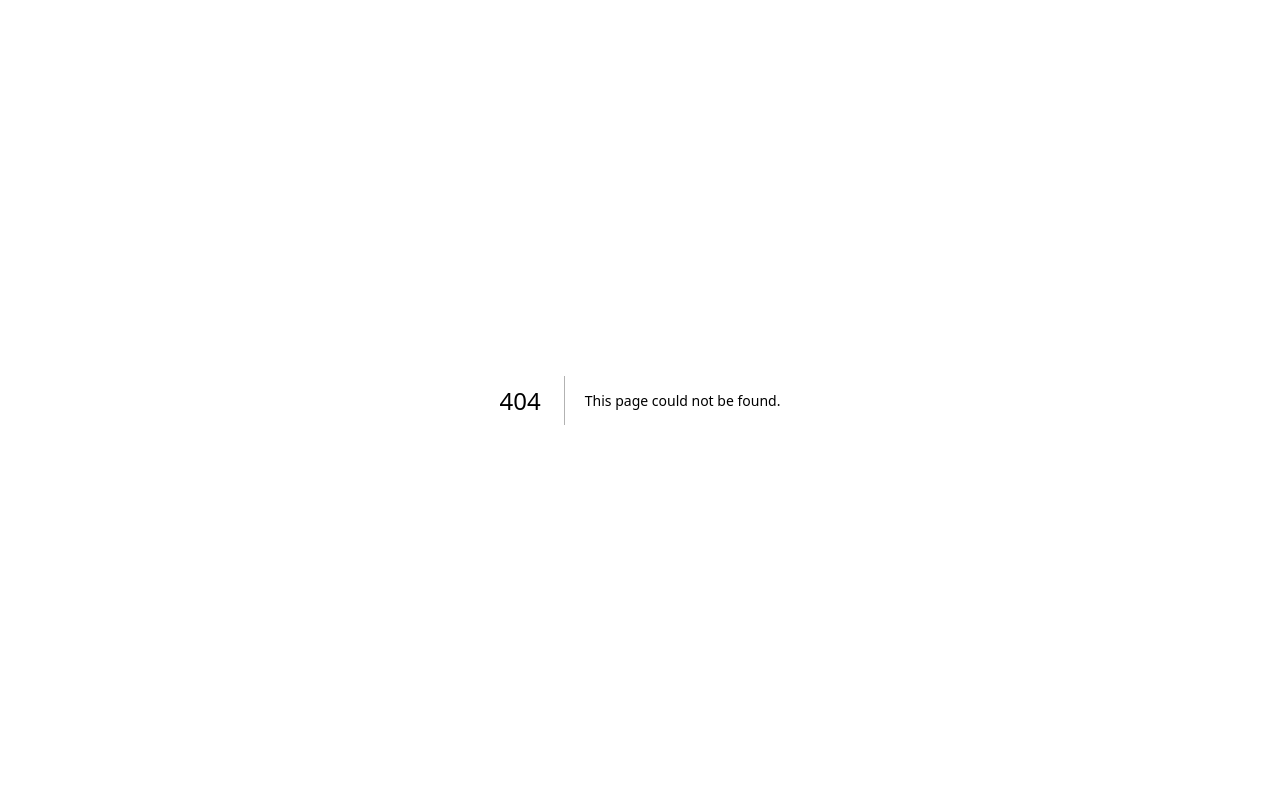
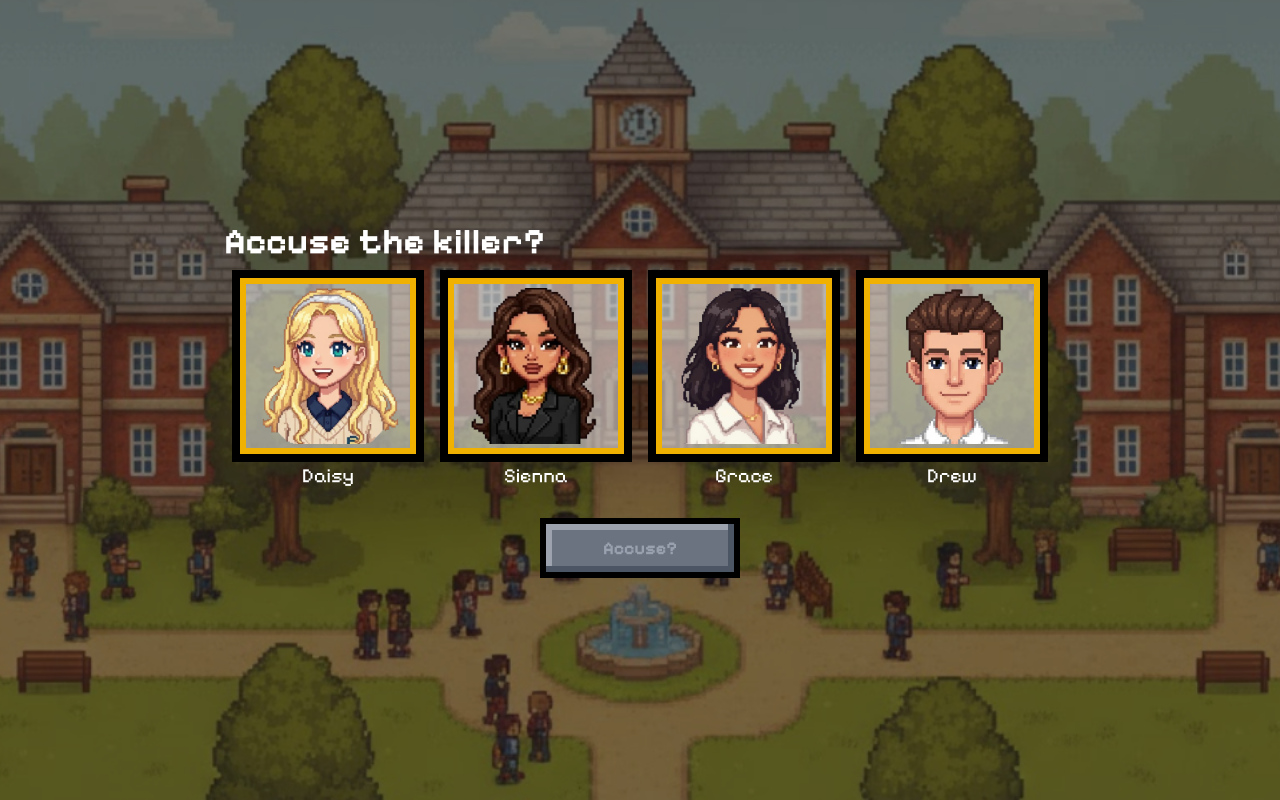
Before and after one commit to syenko/calhacks, a Next.js app in the folder frontend/: page /accuse in a window 1280 px wide. Before the commit this address had no page. Built offline with nearby package versions, Linux system fonts and the light colour scheme.

Commit message:
Stage swaps (individual -> group), constants, accuse page

```diff
--- /dev/null
+++ b/frontend/src/app/accuse/page.tsx
@@ -0,0 +1,60 @@
+"use client";
+import Background from "@/components/Background";
+import { CharacterId } from "@/data/characters";
+import CharacterHeadshot from "@/components/CharacterHeadshot";
+import PixelButton from "@/components/PixelButton";
+import { useState } from "react";
+
+export default function AccusePage() {
+    const [selectedCharacter, setSelectedCharacter] =
+        useState<CharacterId | null>(null);
+
+    const handleSelect = (character: CharacterId, selected: boolean) => {
+        if (selected) {
+            setSelectedCharacter(character);
+        } else {
+            setSelectedCharacter(null);
+        }
+    };
+
+    const handleAccuse = () => {
+        if (selectedCharacter) {
+        }
+    };
+
+    return (
+        <div>
+            <Background src={"/backgrounds/outside.png"} opacity={100} />
+            <div className="text-4xl text-white font-bold">
+                Accuse the killer?
+            </div>
+            <div className="flex flex-row">
+                {Object.values(CharacterId).map((character) => (
+                    <CharacterHeadshot
+                        onSelect={(selected) =>
+                            handleSelect(character, selected)
+                        }
+                        selected={selectedCharacter === character}
+                        showName={true}
+                        showHoverEffect={true}
+                        key={character}
+                        id={character}
+                        size="large"
+                        disabled={false}
+                    />
+                ))}
+            </div>
+            <div className="flex flex-row justify-center items-center w-full text-white pt-5">
+                <PixelButton
+                    onClick={handleAccuse}
+                    disabled={selectedCharacter === null}
+                    height={60}
+                    width={200}
+                    color="red"
+                >
+                    Accuse?
+                </PixelButton>
+            </div>
+        </div>
+    );
+}
--- a/frontend/src/components/Chat.tsx
+++ b/frontend/src/components/Chat.tsx
@@ -32,8 +32,8 @@ export default function Chat({ onDone = () => {} }: { onDone?: () => void }) {
     const [isTalking, setIsTalking] = useState(false);
     const [turns, setTurns] = useState(
         selectedCharacters.length === 1
-            ? individualTurns.get(currentCharacter) ?? 0
-            : 0
+            ? individualTurns.get(currentCharacter) ?? 1
+            : 1
     );
     const router = useRouter();
 
@@ -128,11 +128,13 @@ export default function Chat({ onDone = () => {} }: { onDone?: () => void }) {
                     />
                     <PixelButton
                         onClick={handleBack}
-                        width={100}
+                        width={selectedCharacters.length === 1 ? 100 : 300}
                         height={40}
                         color="red"
                     >
-                        Go Back
+                        {selectedCharacters.length === 1
+                            ? "Go Back"
+                            : "End Date (cannot be undone)"}
                     </PixelButton>
                 </div>
             </div>
--- a/frontend/src/components/Select.tsx
+++ b/frontend/src/components/Select.tsx
@@ -6,14 +6,19 @@ import CharacterHeadshot from "@/components/CharacterHeadshot";
 import PixelButton from "@/components/PixelButton";
 import { useRouter } from "next/navigation";
 import { useGame } from "@/context/GameContext";
+import { MAX_GROUP_TURNS, MAX_GROUP_DATES } from "@/data/constants";
 
 export default function Select() {
     const {
         selectedCharacters,
         setSelectedCharacters,
         maxSelected,
+        setMaxSelected,
         individualTurns,
         maxTurns,
+        setMaxTurns,
+        setGroupDates,
+        groupDates,
     } = useGame();
     const router = useRouter();
 
@@ -32,10 +37,45 @@ export default function Select() {
         }
     };
 
+    function showStage2Button() {
+        if (maxSelected === 1) {
+            for (const character of Object.values(CharacterId)) {
+                if ((individualTurns.get(character) ?? 0) == 1) {
+                    return false;
+                }
+            }
+            return true;
+        }
+        return false;
+    }
+
+    function goToStage2() {
+        setMaxSelected(2);
+        setMaxTurns(MAX_GROUP_TURNS);
+    }
+
+    function handleDateSelect() {
+        if (maxSelected === 2) {
+            setGroupDates([...groupDates, selectedCharacters]);
+        }
+        router.push("/chat");
+    }
+
     return (
         <div>
-            <Background src="/backgrounds/room.png" opacity={100} />
-            <div className="text-4xl text-white font-bold">Pick a date:</div>
+            <Background
+                src={
+                    maxSelected === 1
+                        ? "/backgrounds/room.png"
+                        : "/backgrounds/fireplace.png"
+                }
+                opacity={100}
+            />
+            <div className="text-4xl text-white font-bold">
+                {maxSelected === 1
+                    ? "Pick a date:"
+                    : `Pick two people for a group date (${groupDates.length}/${MAX_GROUP_DATES} dates)`}
+            </div>
             <div className="flex flex-row">
                 {Object.values(CharacterId).map((character) => (
                     <CharacterHeadshot
@@ -49,8 +89,11 @@ export default function Select() {
                         id={character}
                         size="large"
                         disabled={
-                            maxSelected === 1 &&
-                            (individualTurns.get(character) ?? 0) >= maxTurns
+                            (maxSelected === 1 &&
+                                (individualTurns.get(character) ?? 0) >=
+                                    maxTurns) ||
+                            (maxSelected == 2 &&
+                                groupDates.length >= MAX_GROUP_DATES)
                         }
                     />
                 ))}
@@ -59,13 +102,35 @@ export default function Select() {
                 <div className="font-bold">
                     {selectedCharacters.length} / {maxSelected} selected
                 </div>
+                <div className="flex flex-row gap-2">
                     <PixelButton
-                    onClick={() => router.push("/chat")}
+                        onClick={handleDateSelect}
                         disabled={selectedCharacters.length != maxSelected}
                         height={60}
                     >
                         Go
                     </PixelButton>
+                    {showStage2Button() && (
+                        <PixelButton
+                            height={60}
+                            width={200}
+                            color="blue"
+                            onClick={goToStage2}
+                        >
+                            Go to Group Dates
+                        </PixelButton>
+                    )}
+                    {maxSelected === 2 && groupDates.length > 0 && (
+                        <PixelButton
+                            height={60}
+                            width={150}
+                            color="red"
+                            onClick={handleDateSelect}
+                        >
+                            Accuse
+                        </PixelButton>
+                    )}
+                </div>
             </div>
         </div>
     );
--- a/frontend/src/context/GameContext.tsx
+++ b/frontend/src/context/GameContext.tsx
@@ -1,21 +1,26 @@
 "use client";
 import { createContext, useState, useContext } from "react";
 import { CharacterId } from "@/data/characters";
+import { MAX_INDIVIDUAL_TURNS } from "@/data/constants";
 
 interface GameContextType {
     selectedCharacters: CharacterId[];
     setSelectedCharacters: (characters: CharacterId[]) => void;
     maxTurns: number;
+    setMaxTurns: (maxTurns: number) => void;
     maxSelected: number;
     setMaxSelected: (maxSelected: number) => void;
     individualTurns: Map<CharacterId, number>;
     setIndividualTurns: (individualTurns: Map<CharacterId, number>) => void;
+    groupDates: CharacterId[][];
+    setGroupDates: (groupDates: CharacterId[][]) => void;
 }
 
 export const GameContext = createContext<GameContextType>({
     selectedCharacters: [],
     setSelectedCharacters: () => {},
-    maxTurns: 6,
+    maxTurns: MAX_INDIVIDUAL_TURNS,
+    setMaxTurns: () => {},
     maxSelected: 1,
     setMaxSelected: () => {},
     individualTurns: new Map<CharacterId, number>([
@@ -25,14 +30,17 @@ export const GameContext = createContext<GameContextType>({
         [CharacterId.Drew, 1],
     ]),
     setIndividualTurns: () => {},
+    groupDates: [],
+    setGroupDates: () => {},
 });
 
 export const GameProvider = ({ children }: { children: React.ReactNode }) => {
     const [selectedCharacters, setSelectedCharacters] = useState<CharacterId[]>(
         []
     );
-    const maxTurns = 6;
-    const [maxSelected, setMaxSelected] = useState<number>(1);
+    const [groupDates, setGroupDates] = useState<CharacterId[][]>([]);
+    const [maxTurns, setMaxTurns] = useState<number>(MAX_INDIVIDUAL_TURNS);
+    const [maxSelected, setMaxSelected] = useState<number>(2);
     const [individualTurns, setIndividualTurns] = useState<
         Map<CharacterId, number>
     >(
@@ -49,10 +57,13 @@ export const GameProvider = ({ children }: { children: React.ReactNode }) => {
                 selectedCharacters,
                 setSelectedCharacters,
                 maxTurns,
+                setMaxTurns,
                 maxSelected,
                 setMaxSelected,
                 individualTurns,
                 setIndividualTurns,
+                groupDates,
+                setGroupDates,
             }}
         >
             {children}
--- a/frontend/src/data/constants.ts
+++ b/frontend/src/data/constants.ts
@@ -1 +1,4 @@
 export const PIXEL_SIZE = 6;
+export const MAX_GROUP_DATES = 2;
+export const MAX_INDIVIDUAL_TURNS = 6;
+export const MAX_GROUP_TURNS = 10;
```
Also changed, not shown: frontend/public/backgrounds/fireplace.png (added), frontend/public/backgrounds/outside.png (added). Lines whose indentation alone changed are shown as unchanged.
